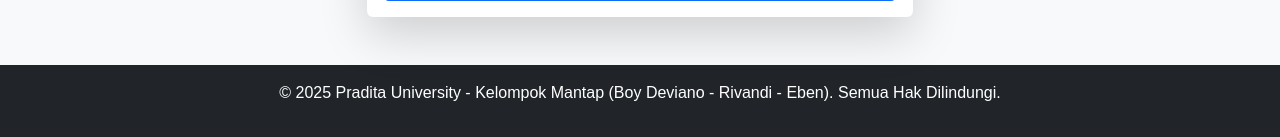
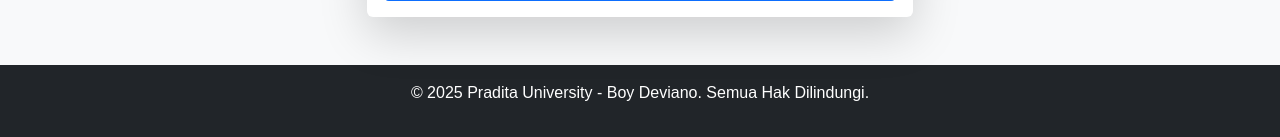
Before and after one commit to LibraryPradita/BookingPerpus, a Flask app: page / in a window 1280 px wide. Shown: the part 1019-1156 px from the top of the page. Run offline with Flask 3, Linux system fonts and the light colour scheme; parts of the project's set-up code (start-up, migrations or seed data) failed here and were passed over.

Commit message:
update repo

```diff
--- a/templates/index.html
+++ b/templates/index.html
@@ -80,7 +80,7 @@
         </div>
     </div>
     <footer class="text-center py-3 mt-5 bg-dark text-white">
-        <p>&copy; 2025 Pradita University - Kelompok Mantap (Boy Deviano - Rivandi - Eben). Semua Hak Dilindungi.</p>
+        <p>&copy; 2025 Pradita University - Boy Deviano. Semua Hak Dilindungi.</p>
     </footer>
 
     <script src="https://cdn.jsdelivr.net/npm/bootstrap@5.3.0/dist/js/bootstrap.bundle.min.js"></script>
```
